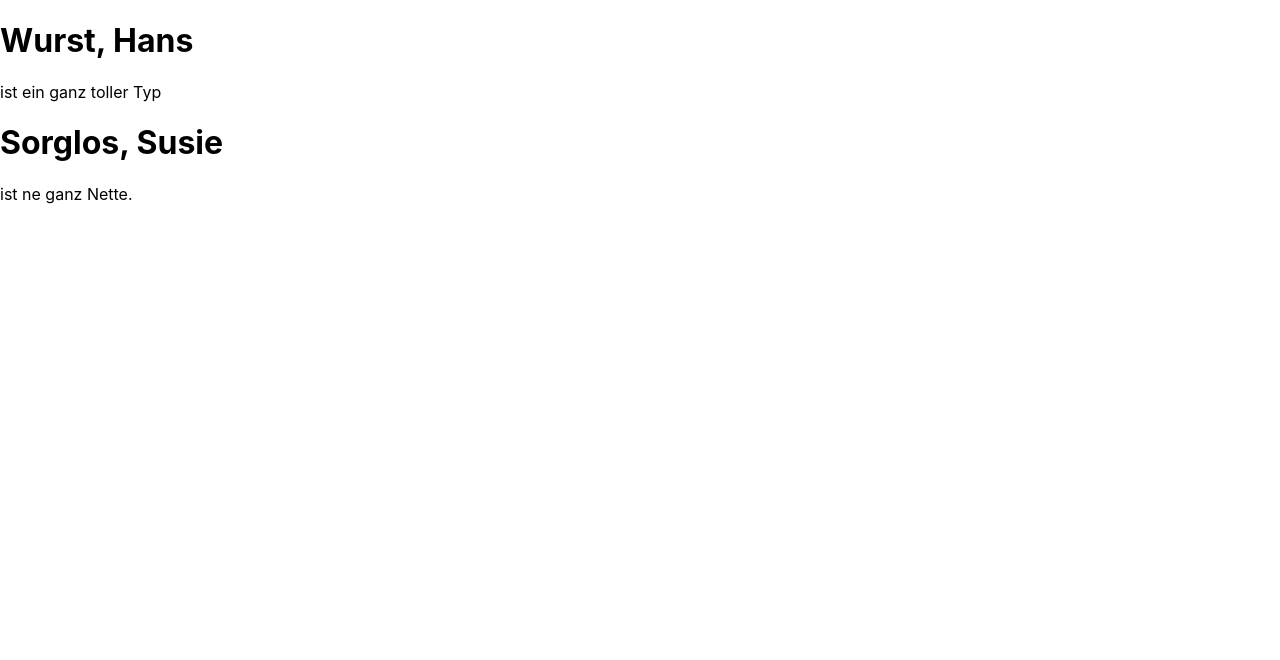
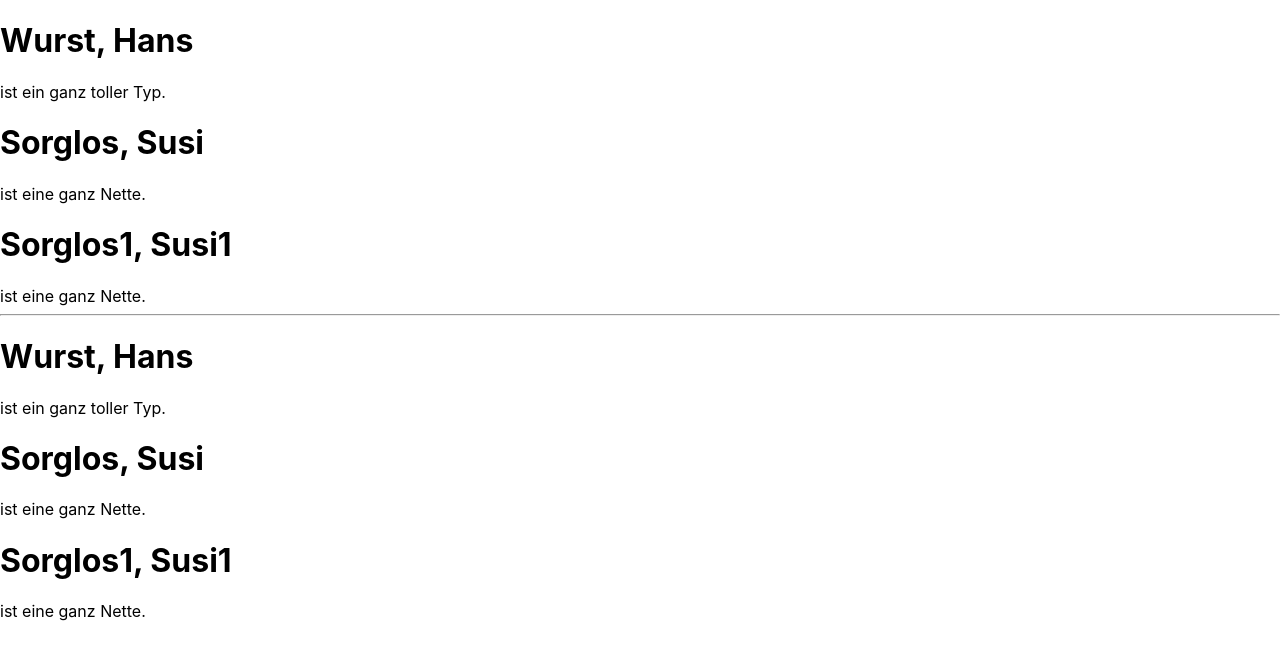
Before and after one commit to karrycgi/next-learn, a Next.js app: page / in a window 1280 px wide. Shown: the top 660 px of the page. Built offline with nearby package versions, Linux system fonts and the light colour scheme.

Commit message:
Attribute zur ersten Komponente hinzugefügt

```diff
--- a/components/CriminalComponent.component.tsx
+++ b/components/CriminalComponent.component.tsx
@@ -1,4 +1,4 @@
-interface CriminalComponentInterface {
+export interface CriminalComponentInterface {
     firstname: string,
     lastname: string,
     children: any
--- a/pages/index.tsx
+++ b/pages/index.tsx
@@ -1,15 +1,13 @@
 import type { NextPage } from 'next'
-import CriminalComponent from '../components/CriminalComponent.component';
+import CriminalComponent, { CriminalComponentInterface } from '../components/CriminalComponent.component';
 
+const DEMO_DATA:CriminalComponentInterface[]=[{firstname:"Hans", lastname:"Wurst", children:"ist ein ganz toller Typ."},
+  {firstname:"Susi", lastname:"Sorglos", children:"ist eine ganz Nette."}, {firstname:"Susi1", lastname:"Sorglos1", children:"ist eine ganz Nette."}]
 const Home: NextPage = () => {
   return <div>
-      <CriminalComponent firstname='Hans' lastname='Wurst'>
-        ist ein ganz toller Typ
-      </CriminalComponent>
-      <CriminalComponent firstname='Susie' lastname='Sorglos'>
-        ist ne ganz Nette.
-      </CriminalComponent>
-
+    {DEMO_DATA.map((criminal:CriminalComponentInterface)=><CriminalComponent firstname={criminal.firstname} lastname={criminal.lastname}>{criminal.children}</CriminalComponent>)}
+    <hr />
+    {DEMO_DATA.map((criminal:CriminalComponentInterface)=><CriminalComponent {...criminal} />)}
   </div>
 }
 
```
